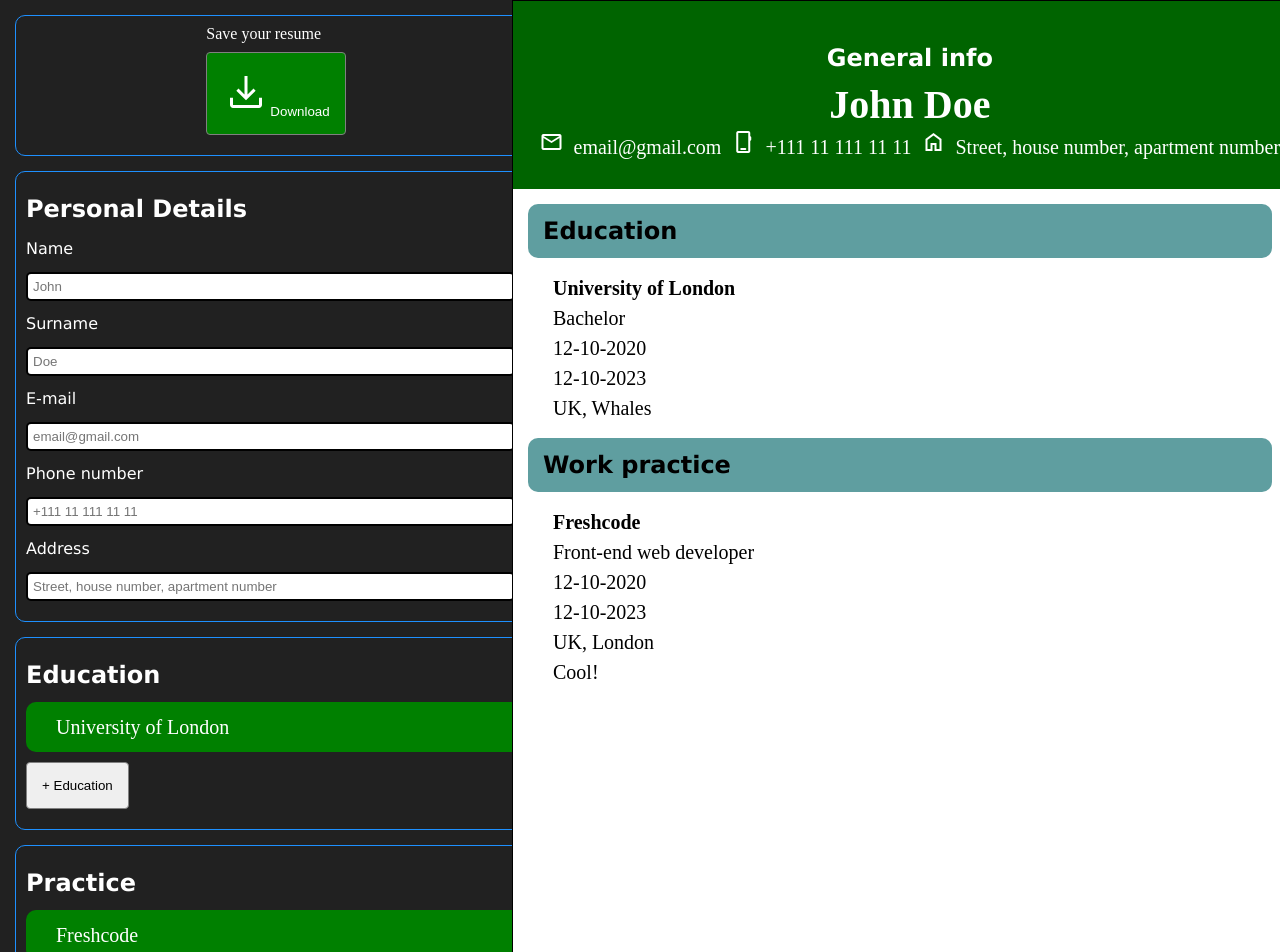
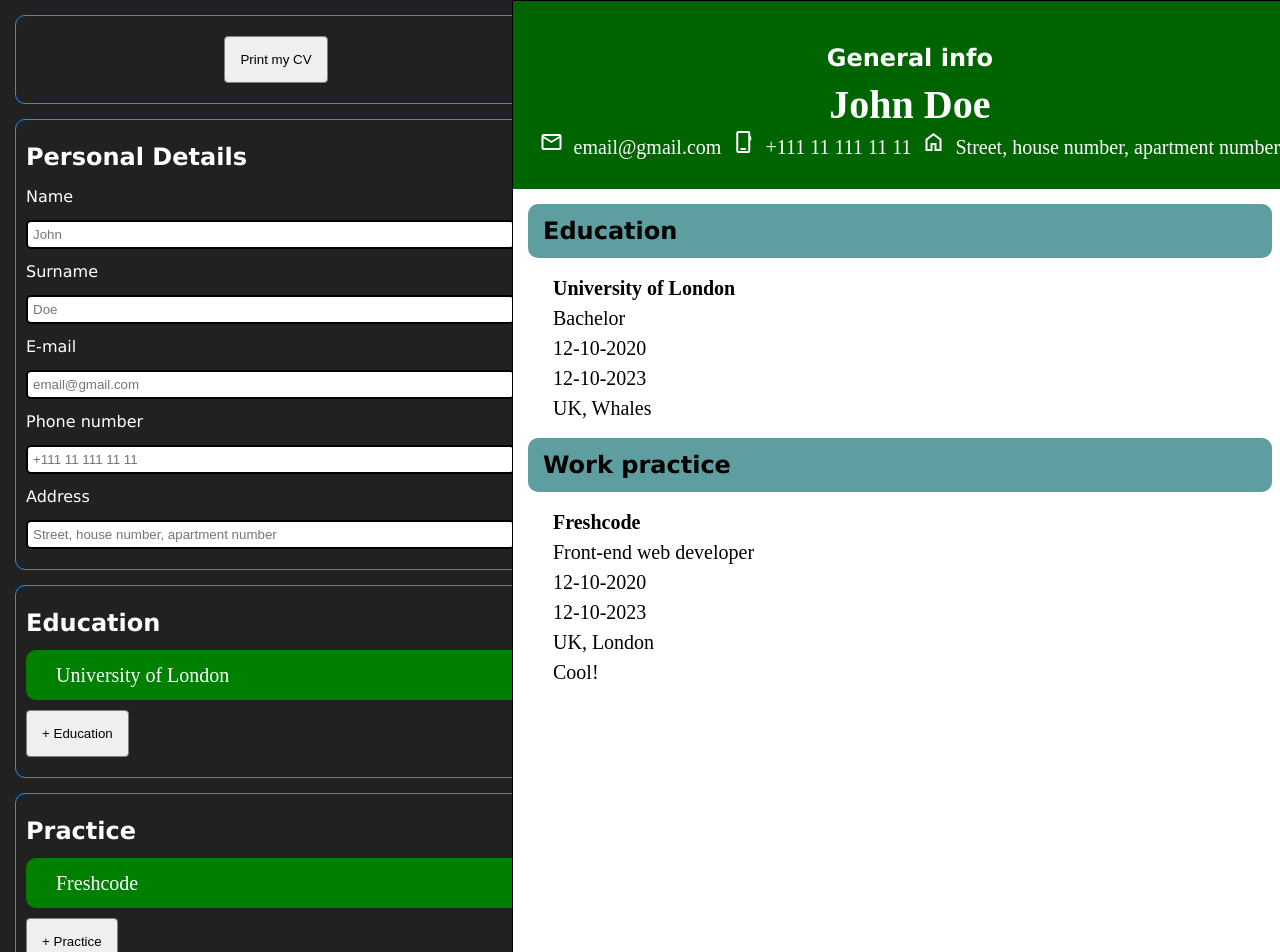
Before and after one commit to ArthurVarakuta/cv-app, a React (Vite) app in the folder cv-app/: page / in a window 1280 px wide. Shown: the top 952 px of the page. Built offline with nearby package versions, Linux system fonts and the light colour scheme; a web font is replaced by a local one.

Commit message:
atomize app + add print CV

```diff
--- a/cv-app/index.html
+++ b/cv-app/index.html
@@ -5,7 +5,7 @@
     <link rel="icon" type="image/svg+xml" href="/vite.svg" />
     <meta name="viewport" content="width=device-width, initial-scale=1.0" />
     <link rel="stylesheet" href="https://fonts.googleapis.com/css2?family=Material+Symbols+Outlined:opsz,wght,FILL,GRAD@24,400,0,0" />
-    <title>Vite + React</title>
+    <title>CV builder</title>
   </head>
   <body>
     <div id="root"></div>
--- a/cv-app/src/App.jsx
+++ b/cv-app/src/App.jsx
@@ -2,9 +2,14 @@ import React, {useState} from 'react';
 import "./assets/css/clean.css";
 import "./assets/css/index.css";
 import "./assets/css/example.css"
-import DownloadCV from "./Components/DownloadCV.jsx";
-import "../src/assets/onChangeHandlers.js";
+import "./assets/utiljs/onChangeHandlers.js";
 import Collapsible from "react-collapsible";
+import downloadCVHandler from "./assets/utiljs/downloadCVHandler.js";
+import EducationForm from "./Components/EducationInfo.jsx";
+import {sendEducationForm, sendWorkInfo} from "./assets/utiljs/sendEducationWorkInfo.js";
+import PracticeInfo from "./Components/PracticeInfo.jsx";
+import handleCreatePractice from "./assets/utiljs/handleCreatePractice.jsx";
+
 
 function App() {
 
@@ -70,8 +75,6 @@ function App() {
         const newValue= e.target.value;
         setEducationLocation(newValue);
     }
-
-
     let companyChange=(e)=>{
         const newValue= e.target.value;
         setCompany(newValue);
@@ -97,39 +100,13 @@ function App() {
         setWorkDescription(newValue);
     }
 
-
-
-
-function sendEducationForm() {
-    let educationInfo = {
-        educationPlace: {educationPlace},
-        degree: {degree},
-        educationStartDate: {educationStartDate},
-        educationEndDate: {educationEndDate},
-        educationLocation: {educationLocation}
-    }
-    console.log(educationInfo)
-
-}
-function sendWorkInfo() {
-    let workInfo = {
-        company: {company},
-        title: {title},
-        workStartDate: {workStartDate},
-        workEndDate: {workEndDate},
-        workLocation: {workLocation},
-        workDescription: {workDescription}
-    }
-    console.log(workInfo)
-}
-
-
-
     return (<>
         <div className="app-form">
             <div className="input-wrapper">
                 <div className="download-section section-wrapper">
-                    <DownloadCV></DownloadCV>
+                    <button onClick={()=>{
+                        downloadCVHandler();
+                    }}>Print my CV</button>
                 </div>
                 <div className="general-info section-wrapper">
                     <h1>Personal Details</h1>
@@ -147,57 +124,14 @@ function sendWorkInfo() {
                 </div>
                 <div className="education section-wrapper">
                     <h1>Education</h1>
-                    <Collapsible triggerClassName="trigger-closed-style" triggerOpenedClassName="trigger-style" transitionTime={100} openedClassName='collapsible-wrapper-opened' className="collapsible-wrapper-closed" trigger={educationPlace}>
-                        <h2>Place of education</h2>
-                        <input onChange={educationPlaceChange}  type="text" placeholder="University of London"/>
-                        <h2>Degree*</h2>
-                        <input onChange={degreeChange} type="text" placeholder="Bachelor"/>
-                        <div className="start-end-date">
-                            <h2>Start date</h2>
-                            <input onChange={educationStartDateChange}  type="date"/>
-                            <h2>End date</h2>
-                            <input  onChange={educationEndDateChange} type="date"/>
-                        </div>
-                        <h2>Location</h2>
-                        <input onChange={educationLocationChange}  type="text" placeholder="City, Country"/>
-                        <div>
-                            <button className="delete">Delete</button>
-                            <div className="cancel-save-buttons">
-                                <button>Cancel</button>
-                                <button onClick={()=>sendEducationForm()}>Save</button>
-                            </div>
-                        </div>
-                    </Collapsible>
+                    <EducationForm educationPlace={educationPlace} educationPlaceChange={educationLocationChange} degree={degree} educationStartDateChange={educationStartDateChange} educationEndDateChange={educationEndDateChange} educationLocationChange={educationLocationChange}></EducationForm>
+
                     <button  className="add-section-button">+ Education</button>
             </div>
                 <div className="practice section-wrapper">
                     <h1>Practice</h1>
-                    <Collapsible triggerClassName="trigger-closed-style" triggerOpenedClassName="trigger-style" transitionTime={100} openedClassName='collapsible-wrapper-opened' className="collapsible-wrapper-closed"  trigger={company}>
-                        <h2>Company</h2>
-                        <input onChange={companyChange} type="text" placeholder="Freshcode"/>
-                        <h2>Title</h2>
-                        <input onChange={titleChange} type="text" placeholder="Front-end developer"/>
-                        <div className="start-end-date">
-                            <h2>Start date</h2>
-                            <input onChange={workStartDateChange}  type="date"/>
-                            <h2>End date</h2>
-                            <input onChange={workEndDateChange} type="date"/>
-                        </div>
-                        <h2>Location</h2>
-                        <input onChange={workLocationChange} type="text" placeholder="City, Country"/>
-                        <h2>Description</h2>
-                        <textarea onChange={workDescriptionChange}
-                                  placeholder="Decribe anything about your experience..."
-                                  name="" id="" cols="44" rows="5"></textarea>
-                        <div>
-                            <button className="delete">Delete</button>
-                            <div className="cancel-save-buttons">
-                                <button>Cancel</button>
-                                <button onClick={()=>sendWorkInfo()}>Save</button>
-                            </div>
-                        </div>
-                    </Collapsible>
-                    <button className="add-section-button">+ Practice</button>
+                    <PracticeInfo company={company} companyChange={companyChange} titleChange={titleChange} workStartDateChange={workStartDateChange} workEndDateChange={workEndDateChange} workLocationChange={workLocationChange} workDescriptionChange={workDescriptionChange} sendWorkInfo={sendWorkInfo}></PracticeInfo>
+                    <button onClick={handleCreatePractice} className="add-section-button">+ Practice</button>
                 </div>
         </div>
         <div className="example" id="cv">
--- a/cv-app/src/Components/DownloadCV.jsx
+++ /dev/null
@@ -1,36 +0,0 @@
-import React from 'react';
-import JsPDF from 'jspdf';
-
-const DownloadCV = () => {
-    const generatePDF = () => {
-        const cv = new JsPDF('portrait',"pt",[841.8898,595.276]);
-        cv.html(document.querySelector('#cv')).then(() => {
-            cv.save('cv.pdf');
-        });
-    };
-    return (
-        <div className="cv-download">
-            <p>Save your resume</p>
-            <button onClick={generatePDF} type="button" className="download-button">
-        <span>
-          <svg
-              xmlns="http://www.w3.org/2000/svg"
-              height="48"
-              viewBox="0 -960 960 960"
-              width="48"
-              className="svg-download"
-          >
-            <path
-                fill="currentColor"
-                d="M220-160q-24 0-42-18t-18-42v-143h60v143h520v-143h60v143q0 24-18 42t-42 18H220Zm260-153L287-506l43-43 120 120v-371h60v371l120-120 43 43-193 193Z"
-            />
-          </svg>
-          <span></span>
-          Download
-        </span>
-            </button>
-        </div>
-    );
-};
-
-export default DownloadCV;
--- a/cv-app/src/Components/EducationInfo.jsx
+++ b/cv-app/src/Components/EducationInfo.jsx
@@ -1,32 +1,62 @@
-// import React from 'react';
-// import Collapsible from "react-collapsible";
-//
-// const EducationalInfo = () => {
-//     return (
-//         <>
-//             <Collapsible triggerClassName="trigger-closed-style" triggerOpenedClassName="trigger-style" transitionTime={100} openedClassName='collapsible-wrapper-opened' className="collapsible-wrapper-closed" trigger={educationPlace}>
-//                 <h2>Place of education</h2>
-//                 <input onChange={educationPlaceChange}  type="text" placeholder="University of London"/>
-//                 <h2>Degree*</h2>
-//                 <input onChange={degreeChange} type="text" placeholder="Bachelor"/>
-//                 <div className="start-end-date">
-//                     <h2>Start date</h2>
-//                     <input onChange={educationStartDateChange}  type="date"/>
-//                     <h2>End date</h2>
-//                     <input  onChange={educationEndDateChange} type="date"/>
-//                 </div>
-//                 <h2>Location</h2>
-//                 <input onChange={educationLocationChange}  type="text" placeholder="City, Country"/>
-//                 <div>
-//                     <button className="delete">Delete</button>
-//                     <div className="cancel-save-buttons">
-//                         <button>Cancel</button>
-//                         <button onClick={()=>sendEducationForm()}>Save</button>
-//                     </div>
-//                 </div>
-//             </Collapsible>
-//         </>
-//     );
-// };
-//
-// export default EducationalInfo;
+import React from "react";
+import Collapsible from "react-collapsible";
+const EducationForm = ({
+                           educationPlace,
+                           educationPlaceChange,
+                           degreeChange,
+                           educationStartDateChange,
+                           educationEndDateChange,
+                           educationLocationChange,
+                           sendEducationForm
+                       }) => {
+    return (
+        <Collapsible
+            triggerClassName="trigger-closed-style"
+            triggerOpenedClassName="trigger-style"
+            transitionTime={100}
+            openedClassName="collapsible-wrapper-opened"
+            className="collapsible-wrapper-closed"
+            trigger={educationPlace}
+        >
+            <h2>Place of education</h2>
+            <input
+                onChange={educationPlaceChange}
+                type="text"
+                placeholder="University of London"
+            />
+            <h2>Degree*</h2>
+            <input
+                onChange={degreeChange}
+                type="text"
+                placeholder="Bachelor"
+            />
+            <div className="start-end-date">
+                <h2>Start date</h2>
+                <input
+                    onChange={educationStartDateChange}
+                    type="date"
+                />
+                <h2>End date</h2>
+                <input
+                    onChange={educationEndDateChange}
+                    type="date"
+                />
+            </div>
+            <h2>Location</h2>
+            <input
+                onChange={educationLocationChange}
+                type="text"
+                placeholder="City, Country"
+            />
+            <div>
+                <button className="delete">Delete</button>
+                <div className="cancel-save-buttons">
+                    <button>Cancel</button>
+                    <button onClick={sendEducationForm}>Save</button>
+                </div>
+            </div>
+        </Collapsible>
+    );
+};
+
+export default EducationForm;
--- a/cv-app/src/Components/PracticeInfo.jsx
+++ b/cv-app/src/Components/PracticeInfo.jsx
@@ -1,38 +1,56 @@
 import React from 'react';
+import {sendWorkInfo} from "../assets/utiljs/sendEducationWorkInfo.js";
+import Collapsible from "react-collapsible";
 
-const MyComponent = () => {
 
+const PracticeInfo = ({             company,
+                                   companyChange,
+                                   titleChange,
+                                   workStartDateChange,
+                                   workEndDateChange,
+                                   workLocationChange,
+                                   workDescriptionChange
+                               }) => {
     return (
-       <>
-           <form className="practice section-wrapper">
-               <h1>Practice</h1>
+        <Collapsible
+            triggerClassName="trigger-closed-style"
+            triggerOpenedClassName="trigger-style"
+            transitionTime={100}
+            openedClassName="collapsible-wrapper-opened"
+            className="collapsible-wrapper-closed"
+            trigger={company}
+        >
             <h2>Company</h2>
-               <input  type="text" value="Freshcode"/>
+            <input onChange={companyChange} type="text" placeholder="Freshcode" />
             <h2>Title</h2>
-               <input  type="text" value="Front-end developer"/>
+            <input onChange={titleChange} type="text" placeholder="Front-end developer" />
             <div className="start-end-date">
                 <h2>Start date</h2>
-                   <input  type="date"/>
+                <input onChange={workStartDateChange} type="date" />
                 <h2>End date</h2>
-                   <input  type="date"/>
+                <input onChange={workEndDateChange} type="date" />
             </div>
             <h2>Location</h2>
-               <input type="text" value="City, Country"/>
+            <input onChange={workLocationChange} type="text" placeholder="City, Country" />
             <h2>Description</h2>
             <textarea
-                   value="Decribe anything about your experience..."
-                   name="" id="" cols="44" rows="5"></textarea>
+                onChange={workDescriptionChange}
+                placeholder="Describe anything about your experience..."
+                name=""
+                id=""
+                cols="44"
+                rows="5"
+            ></textarea>
             <div>
                 <button className="delete">Delete</button>
                 <div className="cancel-save-buttons">
                     <button>Cancel</button>
-                       <button>Save</button>
+                    <button onClick={sendWorkInfo}>Save</button>
                 </div>
             </div>
-               <button className="add-section-button">+ Practice</button>
-           </form>
-       </>
+        </Collapsible>
     );
 };
 
-export default MyComponent;
+
+export default PracticeInfo;
--- a/cv-app/src/assets/css/index.css
+++ b/cv-app/src/assets/css/index.css
@@ -19,8 +19,9 @@ button {
 
 button:hover {
     transition: 0.4s ease;
-    background-color: dodgerblue;
+    background-color: cadetblue;
     cursor: pointer;
+    color: white;
 }
 
 .delete {
@@ -117,3 +118,9 @@ background-color: green;
     cursor: pointer;
     padding: 15px 200px 15px 15px;
 }
+.hidden{
+    display: none;
+}
+.start-end-date h2{
+    padding: 0 10px 0 10px;
+}
--- /dev/null
+++ b/cv-app/src/assets/utiljs/downloadCVHandler.js
@@ -0,0 +1,13 @@
+function downloadCVHandler() {
+    document.querySelector(".general-info").classList.add("hidden");
+    document.querySelector(".education").classList.add("hidden");
+    document.querySelector(".practice").classList.add("hidden");
+    document.querySelector(".download-section").classList.add("hidden");
+    window.print();
+    document.querySelector(".general-info").classList.remove("hidden");
+    document.querySelector(".education").classList.remove("hidden");
+    document.querySelector(".practice").classList.remove("hidden");
+    document.querySelector(".download-section").classList.remove("hidden");
+}
+
+export default downloadCVHandler;
--- /dev/null
+++ b/cv-app/src/assets/utiljs/handleCreatePractice.jsx
@@ -0,0 +1,11 @@
+import PracticeInfo from "../../Components/PracticeInfo.jsx";
+import {sendWorkInfo} from "./sendEducationWorkInfo.js";
+function handleCreatePractice() {
+    return (
+        <>
+            <PracticeInfo company={company} companyChange={companyChange} titleChange={titleChange} workStartDateChange={workStartDateChange} workEndDateChange={workEndDateChange} workLocationChange={workLocationChange} workDescriptionChange={workDescriptionChange} sendWorkInfo={sendWorkInfo}></PracticeInfo>
+        </>
+    )
+
+}
+export default handleCreatePractice;
--- /dev/null
+++ b/cv-app/src/assets/utiljs/onChangeHandlers.js
@@ -0,0 +1,68 @@
+ let nameChange=(e)=>{
+    const newValue= e.target.value;
+    setName(newValue);
+}
+ let surnameChange=(e)=>{
+    const newValue= e.target.value;
+    setSurname(newValue);
+}
+ let emailChange=(e)=>{
+    const newValue= e.target.value;
+    setEmail(newValue);
+}
+ let phonenumberChange=(e)=>{
+    const newValue= e.target.value;
+    setPhonenumber(newValue);
+}
+ let addressChange=(e)=>{
+    const newValue= e.target.value;
+    setAddress(newValue);
+}
+
+
+ let educationPlaceChange=(e)=>{
+    const newValue= e.target.value;
+    setEducationPlace(newValue);
+}
+ let degreeChange=(e)=>{
+    const newValue= e.target.value;
+    setDegree(newValue);
+}
+ let educationStartDateChange=(e)=>{
+    const newValue= e.target.value;
+    setEducationStartDate(newValue);
+}
+ let educationEndDateChange=(e)=>{
+    const newValue= e.target.value;
+    setEducationEndDate(newValue);
+}
+ let educationLocationChange=(e)=>{
+    const newValue= e.target.value;
+    setEducationLocation(newValue);
+}
+
+
+ let companChange=(e)=>{
+    const newValue= e.target.value;
+    setCompany(newValue);
+}
+ let titleChange=(e)=>{
+    const newValue= e.target.value;
+    setTitle(newValue);
+}
+ let workStartDateChange=(e)=>{
+    const newValue= e.target.value;
+    setWorkStartDate(newValue);
+}
+ let workEndDateChange=(e)=>{
+    const newValue= e.target.value;
+    setWorkEndDate(newValue);
+}
+ let workLocationChange=(e)=>{
+    const newValue= e.target.value;
+    setWorkLocation(newValue);
+}
+ let workDescriptionChange=(e)=>{
+    const newValue= e.target.value;
+    setWorkDescription(newValue);
+}
--- /dev/null
+++ b/cv-app/src/assets/utiljs/sendEducationWorkInfo.js
@@ -0,0 +1,23 @@
+function sendEducationForm() {
+    let educationInfo = {
+        educationPlace: {educationPlace},
+        degree: {degree},
+        educationStartDate: {educationStartDate},
+        educationEndDate: {educationEndDate},
+        educationLocation: {educationLocation}
+    }
+    console.log(educationInfo)
+
+}
+function sendWorkInfo() {
+    let workInfo = {
+        company: {company},
+        title: {title},
+        workStartDate: {workStartDate},
+        workEndDate: {workEndDate},
+        workLocation: {workLocation},
+        workDescription: {workDescription}
+    }
+    console.log(workInfo)
+}
+export {sendEducationForm, sendWorkInfo};
```
Also changed, not shown: cv-app/src/assets/utiljs/changers.js (renamed from cv-app/src/assets/onChangeHandlers.js, +12 -13 lines). Lines whose indentation alone changed are shown as unchanged.
